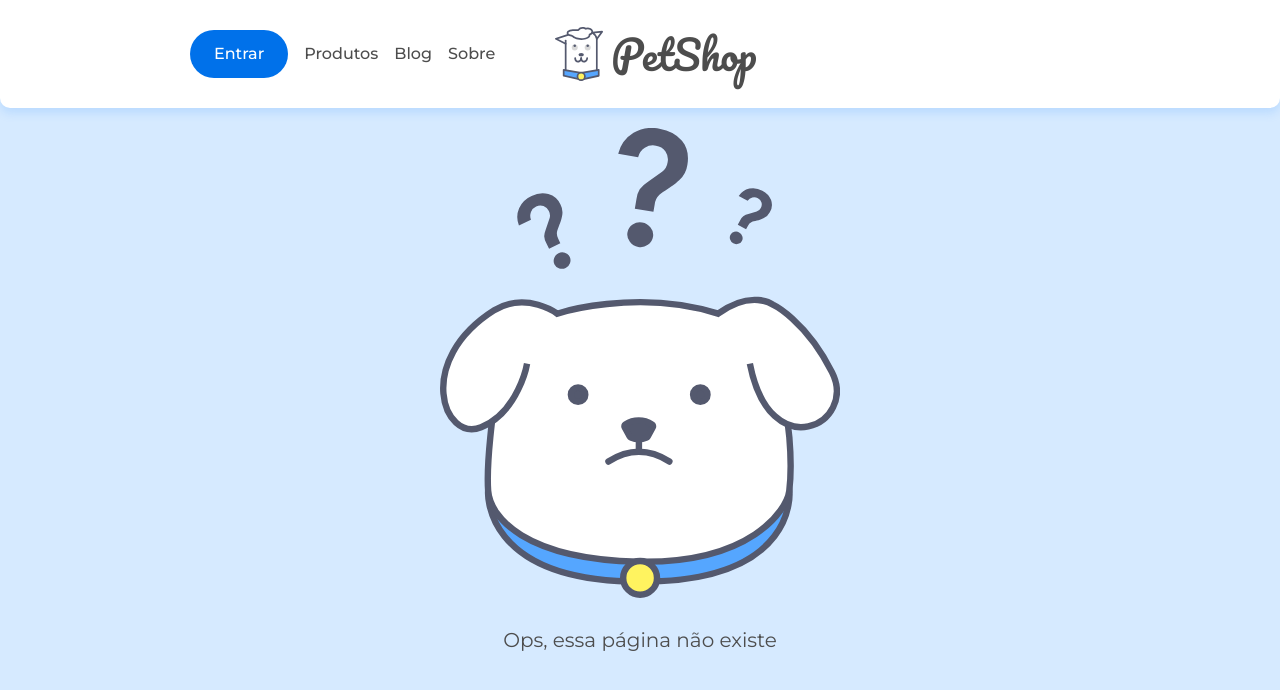
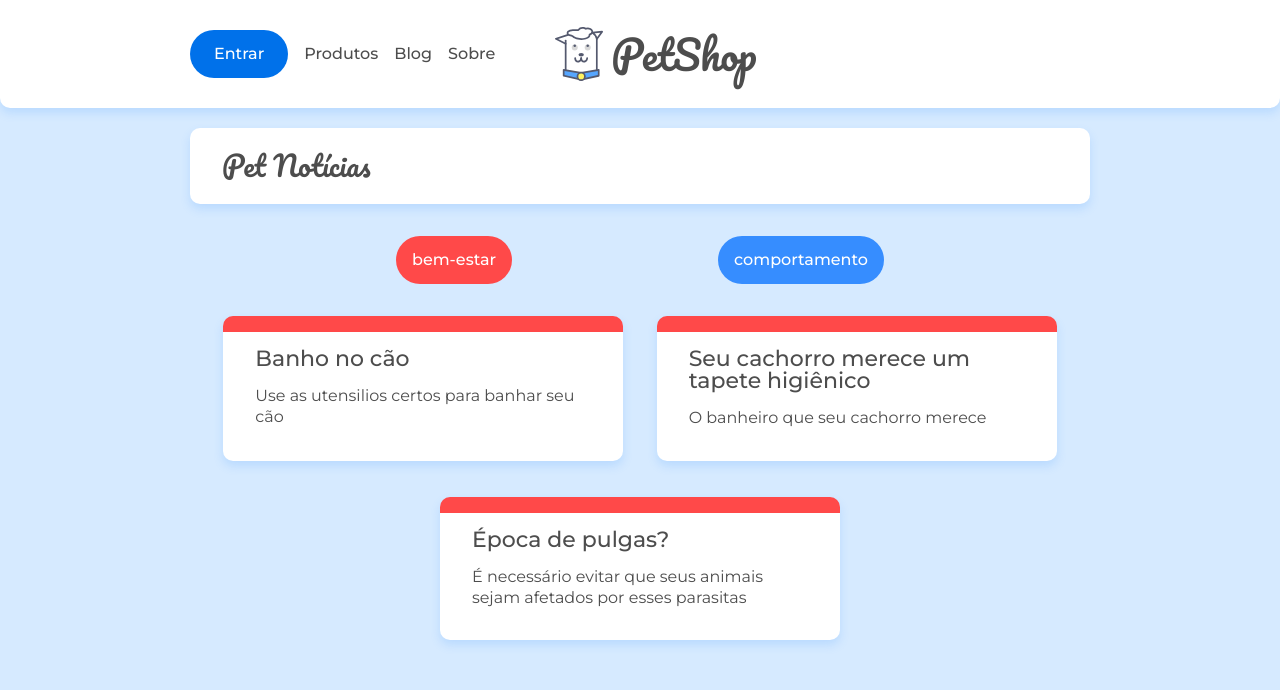
Before and after one commit to lucsimao/alura-react-router-spa, a React (Create React App) app: page /categoria/bem-estar in a window 1280 px wide. Shown: the top 690 px of the page. Built offline with nearby package versions, Linux system fonts and the light colour scheme; data requests are answered from the project's data file.

Commit message:
feat: make category filter posts

```diff
--- a/src/App.jsx
+++ b/src/App.jsx
@@ -3,6 +3,7 @@ import './assets/css/base/base.css';
 import { Route, BrowserRouter as Router, Switch } from 'react-router-dom';
 
 import Cabecalho from './components/Cabecalho';
+import Categoria from './components/Categoria';
 import Home from './paginas/Home';
 import Pagina404 from './paginas/Pagina404';
 import Post from './paginas/Post';
@@ -19,6 +20,9 @@ function App() {
         </Route>
         <Route path="/sobre">
           <Sobre />
+        </Route>{' '}
+        <Route path="/categoria/:id">
+          <Categoria />
         </Route>
         <Route path="/posts/:id">
           <Post />
--- a/src/components/Categoria.jsx
+++ b/src/components/Categoria.jsx
@@ -8,9 +8,8 @@ import React from 'react';
 
 const Categoria = () => {
   const { id } = useParams();
+  console.log(id);
   const { path } = useRouteMatch();
-
-  console.log('CATEGORIA');
 
   return (
     <>
--- a/src/paginas/Home.jsx
+++ b/src/paginas/Home.jsx
@@ -1,3 +1,4 @@
+import ListaCategorias from '../components/ListaCategorias';
 import ListaPost from '../components/ListaPost';
 import React from 'react';
 
@@ -7,6 +8,7 @@ const Home = () => {
       <div className="container">
         <h2 className="titulo-pagina">Pet notícias</h2>
       </div>
+      <ListaCategorias />
       <ListaPost url="/posts"></ListaPost>
     </main>
   );
```
